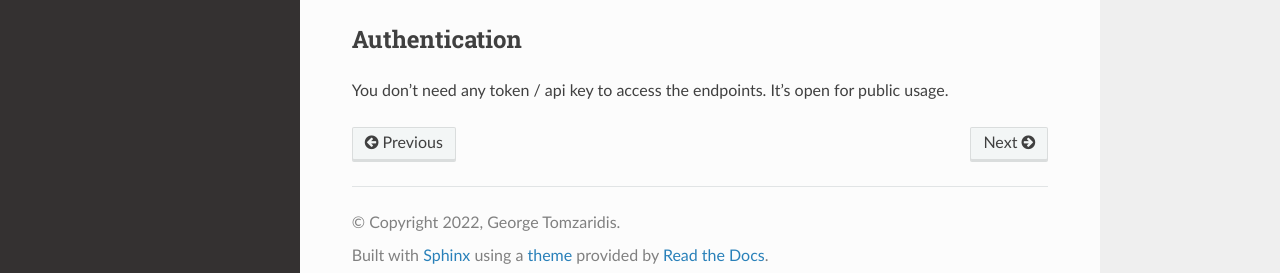
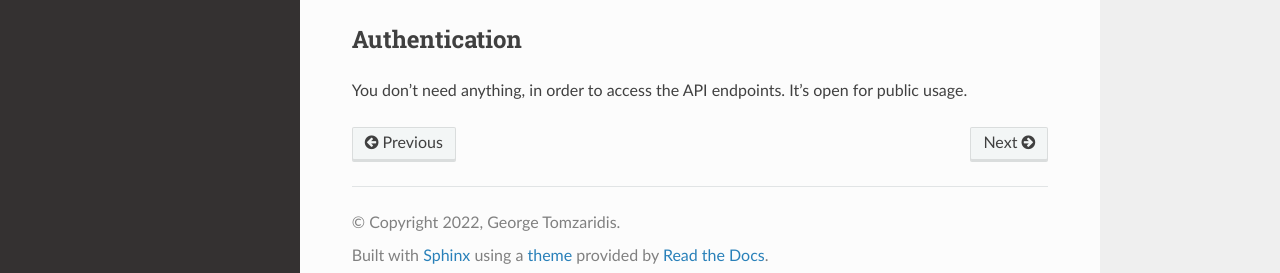
Before and after one commit to georgetomzaridis/oasth-telematics-api-documentation, a Sphinx documentation site: the page built from docs/source/usage.rst, in a window 1280 px wide. Shown: the part 473-746 px from the top of the page. Built offline with Sphinx 7.4.7 and the Read the Docs theme 2.0.0, drawn with Linux system fonts in a browser that asks for light colours.

Commit message:
Update usage.rst

```diff
--- a/docs/source/usage.rst
+++ b/docs/source/usage.rst
@@ -26,4 +26,4 @@ We allow specific methods to access the API and we reply back with specific form
 Authentication
 ----------------
 
-You don't need any token / api key to access the endpoints. It's open for public usage.
+You don't need anything, in order to access the API endpoints. It's open for public usage.
```
